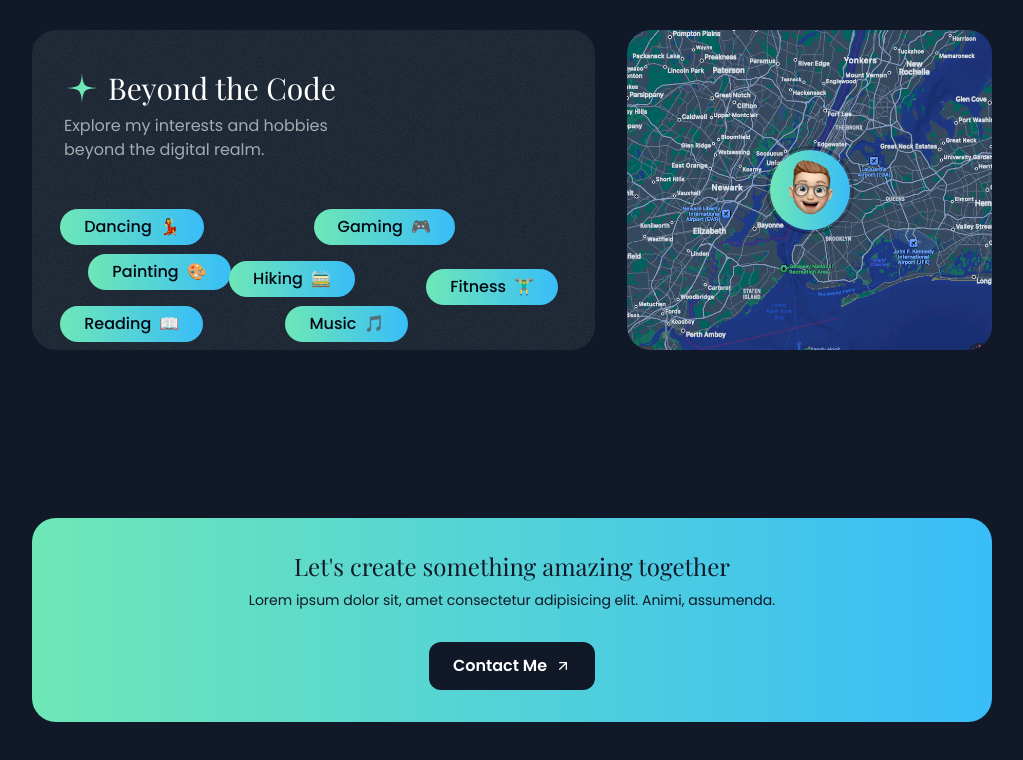
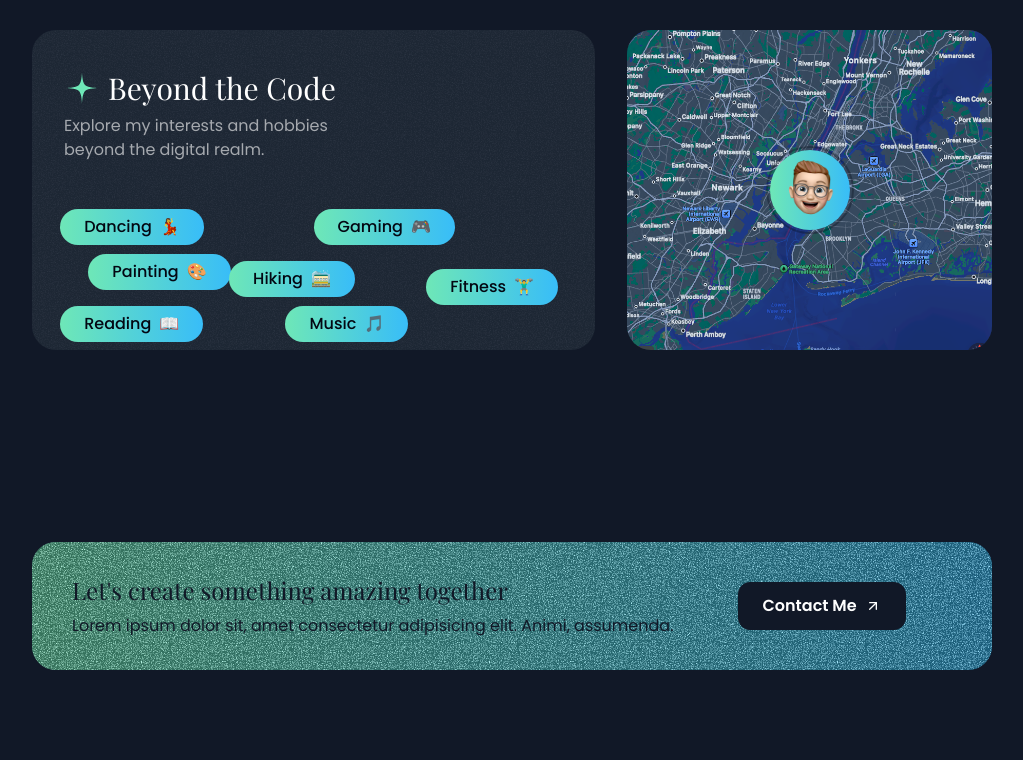
Before and after one commit to Vanshikaduggal/Portfolio, a Next.js app in the folder starter-template/: page / in a window 1280 px wide. Shown: the part 4598-5358 px from the top of the page, without its empty margins (128-1151 px from the left). Built offline with nearby package versions, Linux system fonts and the light colour scheme.

Commit message:
contact-completed

```diff
--- a/starter-template/src/sections/Contact.tsx
+++ b/starter-template/src/sections/Contact.tsx
@@ -1,16 +1,26 @@
 import ArreowRightIcon from '@/assets/icons/arrow-up-right.svg'
+import grainImage from '@/assets/images/grain.jpg'
 
 export const ContactSection = () => {
   return (
-    <div className='py-16 pt-14'>
+    <div className='py-16 pt-12 lg:py-24 lg:pt-20'>
       <div className='container'>
-        <div className='bg-gradient-to-r from-emerald-300 to-sky-400 text-gray-900 py-8 px-10 rounded-3xl text-center'>
-        <h2 className='font-serif text-2xl'>Let's create something amazing together</h2>
-        <p className='text-sm mt-2'>Lorem ipsum dolor sit, amet consectetur adipisicing elit. Animi, assumenda.</p>
-        <button className='text-white bg-gray-900 inline-flex items-center px-6 h-12 rounded-xl gap-2 mt-8'>
-          <span className='font-semibold'>Contact Me</span>
-          <ArreowRightIcon className="size-4"/>
-        </button>
+        <div className='bg-gradient-to-r from-emerald-300 to-sky-400 text-gray-900 py-8 px-10 rounded-3xl text-center md:text-left relative overflow-hidden z-0'>
+          <div className='absolute inset-0 opacity-50 -z-10' style={{
+            backgroundImage: `url(${grainImage.src})`
+          }}></div>
+          <div className='flex flex-col md:flex-row gap-8 md:gap-16 items-center'>
+            <div>
+              <h2 className='font-serif text-2xl ms:text-3xl'>Let's create something amazing together</h2>
+              <p className='text-sm md:text-base mt-2'>Lorem ipsum dolor sit, amet consectetur adipisicing elit. Animi, assumenda.</p>
+            </div>
+            <div>
+            <button className='text-white bg-gray-900 inline-flex items-center px-6 h-12 rounded-xl gap-2 w-max border border-gray-900'>
+              <span className='font-semibold'>Contact Me</span>
+              <ArreowRightIcon className="size-4" />
+            </button>
+            </div>
+          </div>
         </div>
       </div>
     </div>)
```
